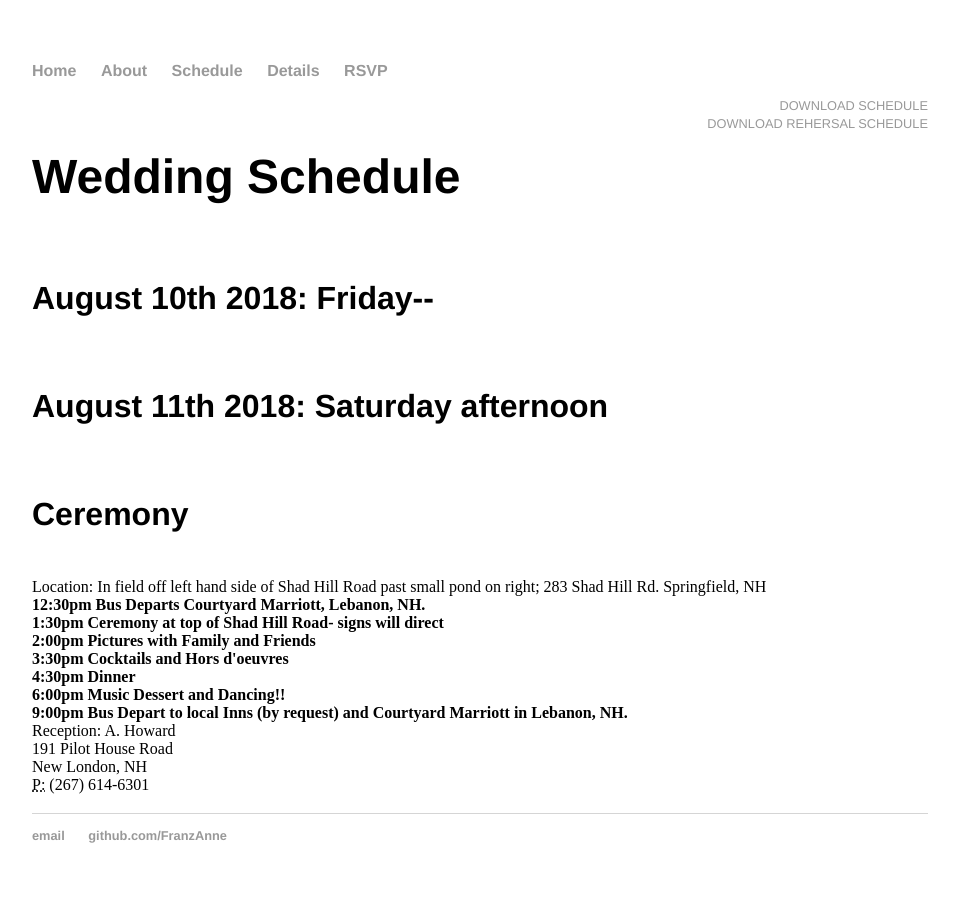
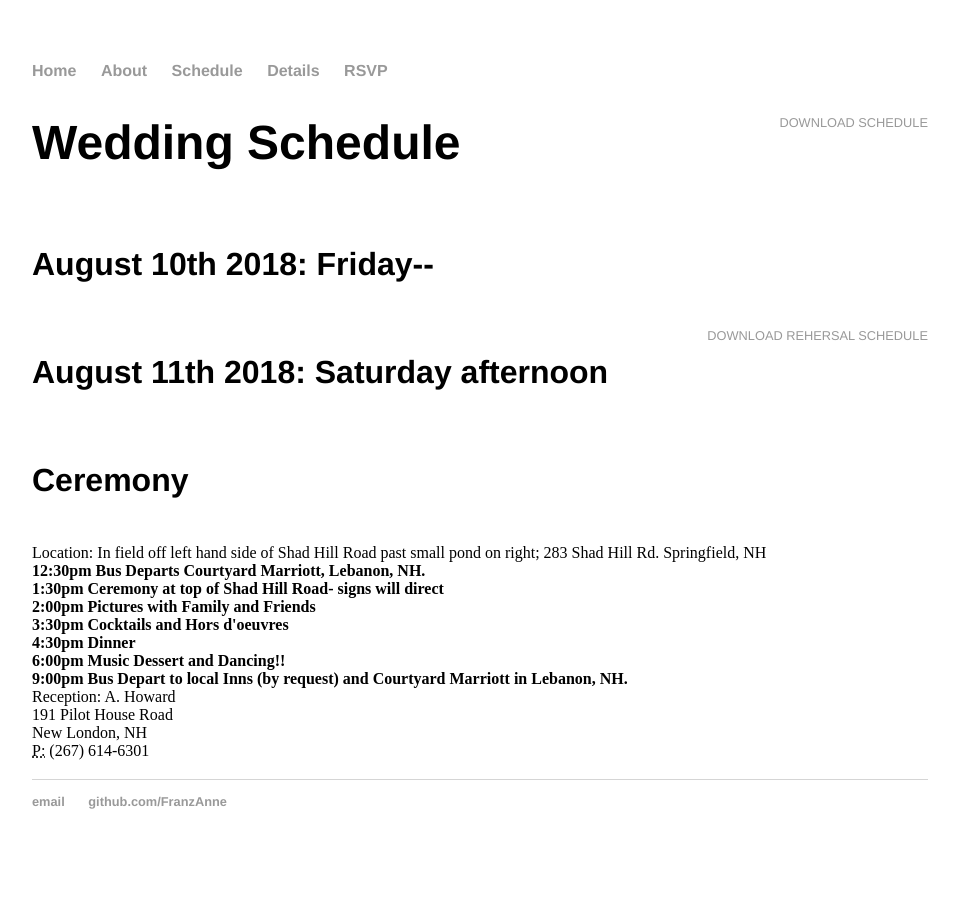
Before and after one commit to Anne-and-Franz/FranzAnne.github.io, a Jekyll site: the page built from schedule/index.html, in a window 1280 px wide. Shown: the whole page, without its empty margins (160-1119 px from the left). Built offline with Jekyll 4.4.1, drawn with Linux system fonts in a browser that asks for light colours.

Commit message:
Update index.html

```diff
--- a/schedule/index.html
+++ b/schedule/index.html
@@ -3,10 +3,11 @@
 title: Schedule of Events for Wedding
 ---
 	<div class="cv">
-		<a href=/FranzAnne.github.io/schedule/wedding_schedule.pdf class="download" title="Download Schedule as PDF">Download Schedule</a><br>
-		<a href=/FranzAnne.github.io/schedule/rehersal_schedule.pdf class="download" title="Download Schedule as PDF">Download Rehersal Schedule</a>
+		<a href=/FranzAnne.github.io/schedule/wedding_schedule.pdf class="download" title="Download Schedule as PDF">Download Schedule</a>
 					<h1>Wedding Schedule</h1><br>
 		<h2>August 10th 2018: Friday--</h2><br>
+		<a href=/FranzAnne.github.io/schedule/rehersal_schedule.pdf class="download" title="Download Schedule as PDF">Download Rehersal Schedule</a>
+
 		<h2>August 11th 2018: Saturday afternoon</h1><br>
 		<h2>Ceremony</h2><br>
 		Location: In field off left hand side of Shad Hill Road past small pond on right; 283 Shad Hill Rd. Springfield, NH<br>
```
